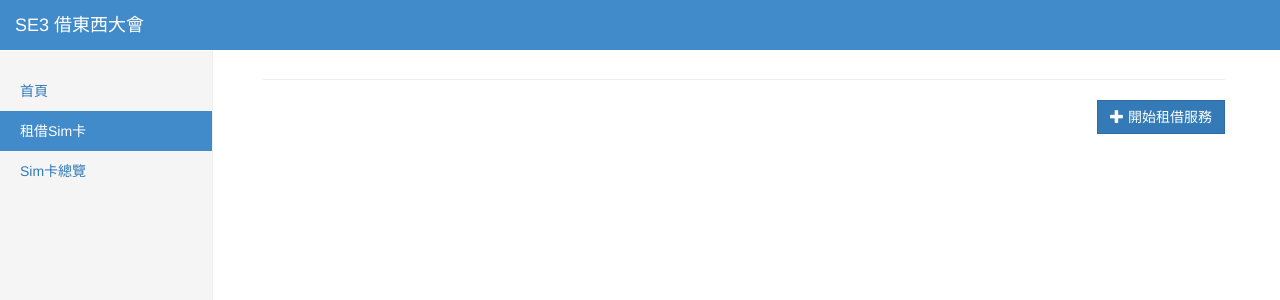
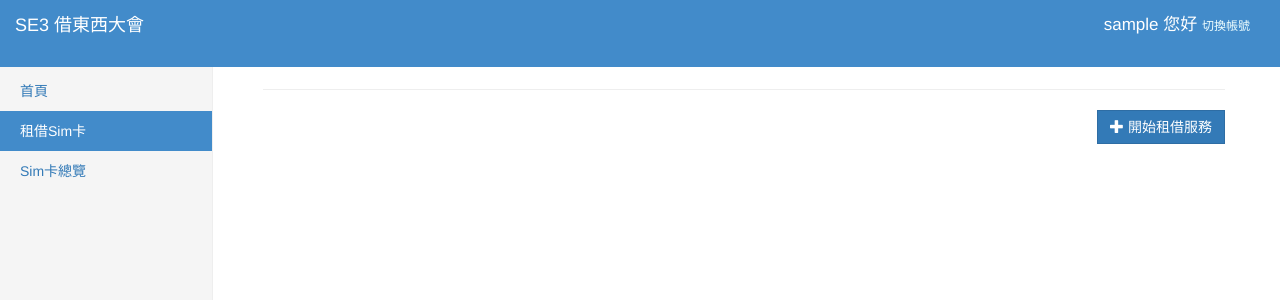
Before and after one commit to steny138/SE3Borrow, a Django app: page /borrow/ in a window 1280 px wide. Shown: the top 300 px of the page. Run offline with Django 3.2, Linux system fonts and the light colour scheme; the visitor is signed in with stand-in values (Sample User, id 1); data that the repository does not hold is empty; parts of the project's set-up code (start-up, migrations or seed data) failed here and were passed over; some libraries are stand-ins or nearby versions.

Commit message:
讓畫面有登入 登出按鈕

```diff
--- a/home/static/css/base.css
+++ b/home/static/css/base.css
@@ -29,6 +29,31 @@ body {
 .navbar .navbar-brand
 {
 	color: #fff;
+}
+
+/*
+ * Login add-ons
+ */
+.user-brand
+{
+	color: #fff;
+    float: right!important;
+    height: 50px;
+    padding: 15px 15px;
+    font-size: 17px;
+    line-height: 20px;
+}
+
+.user-brand a
+{
+	color: #fff;
+ 	font-size: 17px;
+}
+
+.user-brand .user-small
+{
+	color: #F0FFFF;
+ 	font-size: 12px;
 }
 
 /*
@@ -115,7 +140,7 @@ body {
  */
 
 .main {
-  padding: 20px;
+  padding: 30px;
 }
 @media (min-width: 768px) {
   .main {
--- a/home/templates/_base.html
+++ b/home/templates/_base.html
@@ -29,15 +29,20 @@
                 </button>
                 <a class="navbar-brand" href="#">SE3 借東西大會</a>
             </div>
+            <form class="user-brand">
+                {% if request.user.is_authenticated %}
+                	{{request.user.username}} 您好
+                	<a class="user-small" href="{% url 'logout' %}">切換帳號</a>
+				{% else %}
+					<a class="user-small" href="{% url 'login' %}">Sign in</a>
+				{% endif %}
+            </form>
             <div id="navbar" class="navbar-collapse collapse ">
                 <ul class="nav navbar-nav navbar-right">
                     <li class="active"><a href="/">首頁 <span class="sr-only">(current)</span></a></li>
                     <li><a data-category="borrow" href="/borrow/">租借Sim卡</a></li>
                     <li><a data-category="sim" href="/sim/">Sim卡總覽</a></li>
                 </ul>
-               <!--  <form class="navbar-form navbar-right">
-                    <input type="text" class="form-control" placeholder="Search...">
-                </form> -->
             </div>
         </div>
     </nav>
```
